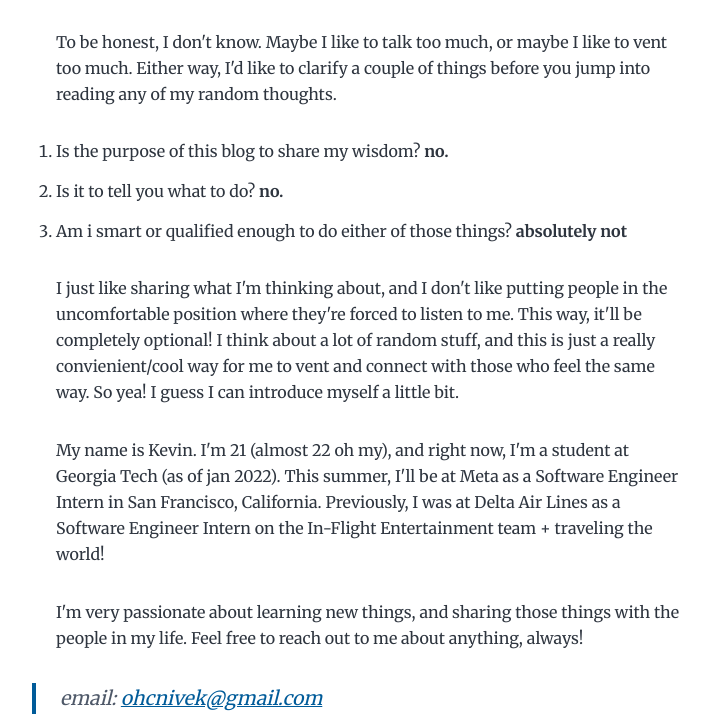
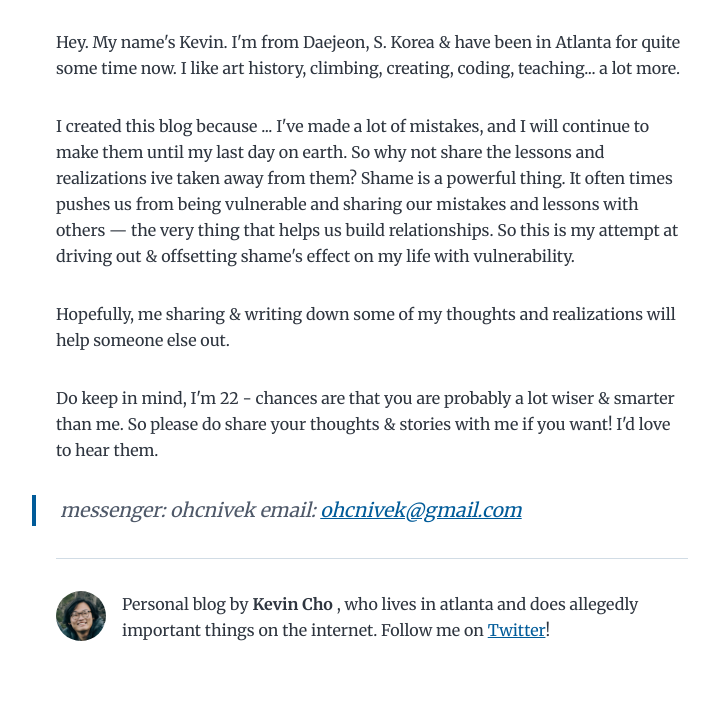
Before and after one commit to ohcnivek/unfortunately-my-thoughts, a Gatsby site: page /why/ in a window 1280 px wide. Shown: the part 211-939 px from the top of the page, without its empty margins (268-979 px from the left). Built offline with nearby package versions, Linux system fonts and the light colour scheme; Gatsby itself is replaced by a stand-in of ours.

Commit message:
Updated why

```diff
--- a/content/blog/why/index.md
+++ b/content/blog/why/index.md
@@ -1,19 +1,16 @@
 ---
-title: Why?
+title: Why + Who are you?
 date: "2022-01-15T22:12:03.284Z"
 description: "Why the he** does this blog exist?"
 ---
 
-To be honest, I don't know. Maybe I like to talk too much, or maybe I like to vent too much. Either way, I'd like to clarify a couple of things before you jump into reading any of my random thoughts.
+Hey. My name's Kevin. I'm from Daejeon, S. Korea & have been in Atlanta for quite some time now. I like art history, climbing, creating, coding, teaching... a lot more.
 
-1. Is the purpose of this blog to share my wisdom? **no.**
-2. Is it to tell you what to do? **no.**
-3. Am i smart or qualified enough to do either of those things? **absolutely not**
+I created this blog because ... I've made a lot of mistakes, and I will continue to make them until my last day on earth. So why not share the lessons and realizations ive taken away from them? Shame is a powerful thing. It often times pushes us from being vulnerable and sharing our mistakes and lessons with others — the very thing that helps us build relationships. So this is my attempt at driving out & offsetting shame's effect on my life with vulnerability.
 
-I just like sharing what I'm thinking about, and I don't like putting people in the uncomfortable position where they're forced to listen to me. This way, it'll be completely optional! I think about a lot of random stuff, and this is just a really convienient/cool way for me to vent and connect with those who feel the same way. So yea! I guess I can introduce myself a little bit.
+Hopefully, me sharing & writing down some of my thoughts and realizations will help someone else out.
 
-My name is Kevin. I'm 21 (almost 22 oh my), and right now, I'm a student at Georgia Tech (as of jan 2022). This summer, I'll be at Meta as a Software Engineer Intern in San Francisco, California. Previously, I was at Delta Air Lines as a Software Engineer Intern on the In-Flight Entertainment team + traveling the world!
+Do keep in mind, I'm 22 - chances are that you are probably a lot wiser & smarter than me. So please do share your thoughts & stories with me if you want! I'd love to hear them.
 
-I'm very passionate about learning new things, and sharing those things with the people in my life. Feel free to reach out to me about anything, always!
-
+> messenger: ohcnivek
 > email: ohcnivek@gmail.com
```
